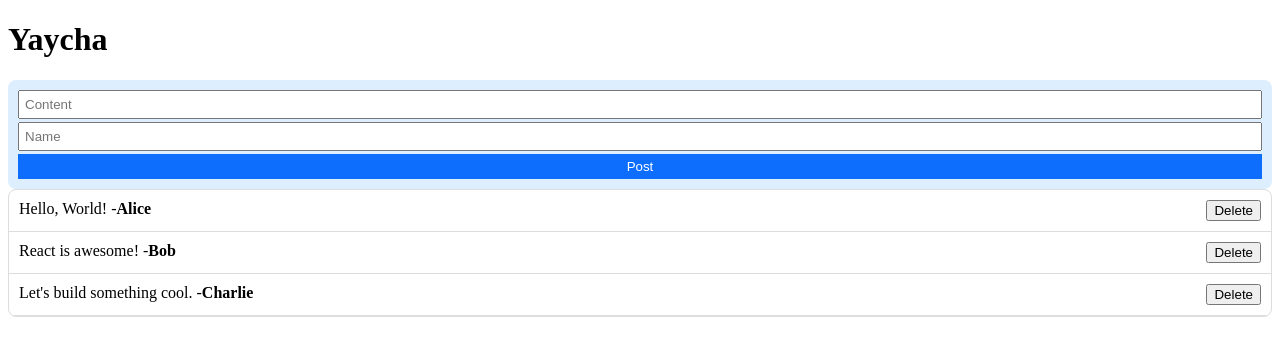
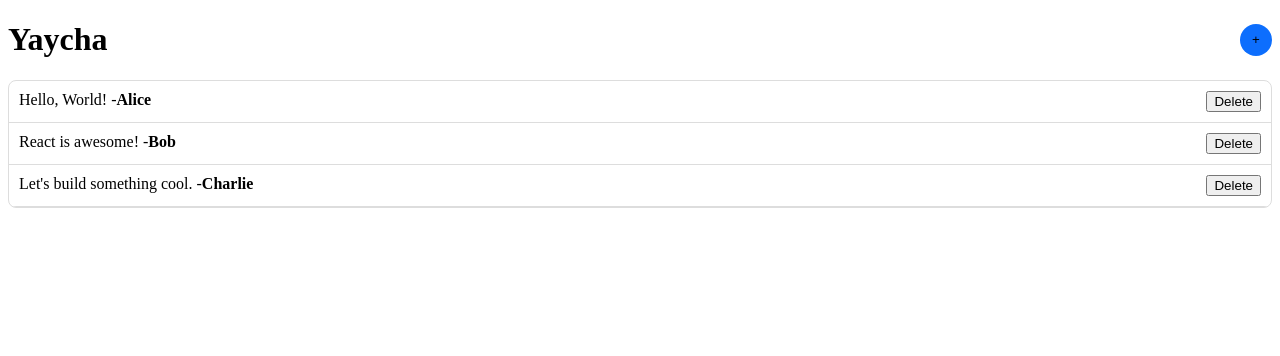
Before and after one commit to Myatthu17/yaycha, a React (Vite) app: page / in a window 1280 px wide. Shown: the top 356 px of the page. Built offline with nearby package versions, Linux system fonts and the light colour scheme.

Commit message:
Add open/close Form button

```diff
--- a/src/App.jsx
+++ b/src/App.jsx
@@ -13,25 +13,50 @@ export default function App() {
     { id: 3, content: "Let's build something cool.", name: "Charlie" },
   ]);
 
+  const [showForm, setShowForm] = useState(false);
+
   const remove = (id) => {
-    setData(data.filter(item=> item.id !== id))
+    setData(data.filter(item => item.id !== id))
   };
 
   const add = (content, name) => {
     const id = data[data.length - 1].id + 1;
-    setData([...data, { id, content, name}]);
+    setData([...data, { id, content, name }]);
   };
 
   return (
     <div>
-      <h1>Yaycha</h1>
-      <Form add={add} />
+      <h1
+        style={{
+          display: 'flex',
+          justifyContent: 'space-between',
+          alignItems: 'center',
+        }}
+      >
+        Yaycha
+        <button
+          style={{
+            width: 32,
+            height: 32,
+            borderRadius: 50,
+            border: '0 none',
+            backgroundColor: showForm ? '#dc3545' : '#0d6efd',
+          }}
+          onClick={() => setShowForm(!showForm)}>
+          {showForm ? "x" : "+"}
+        </button>
+      </h1>
+
+      {showForm && <Form add={add} />}
+
       <List>
+
         {data.map(item => {
           return (
-          <Item key={item.id} item={item} remove={remove}/>
+            <Item key={item.id} item={item} remove={remove} />
           );
         })}
+
       </List>
     </div>
   );
```
